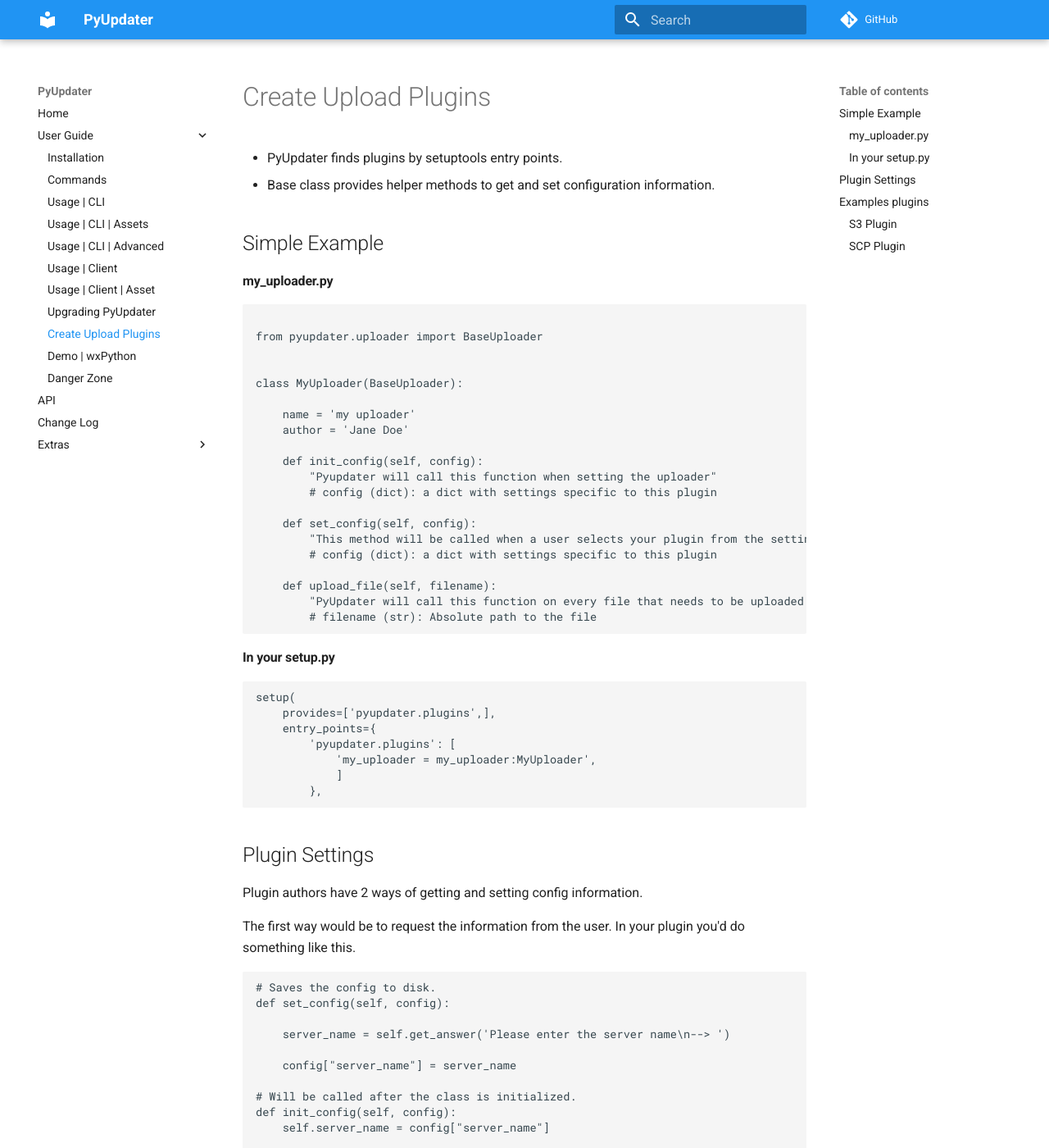
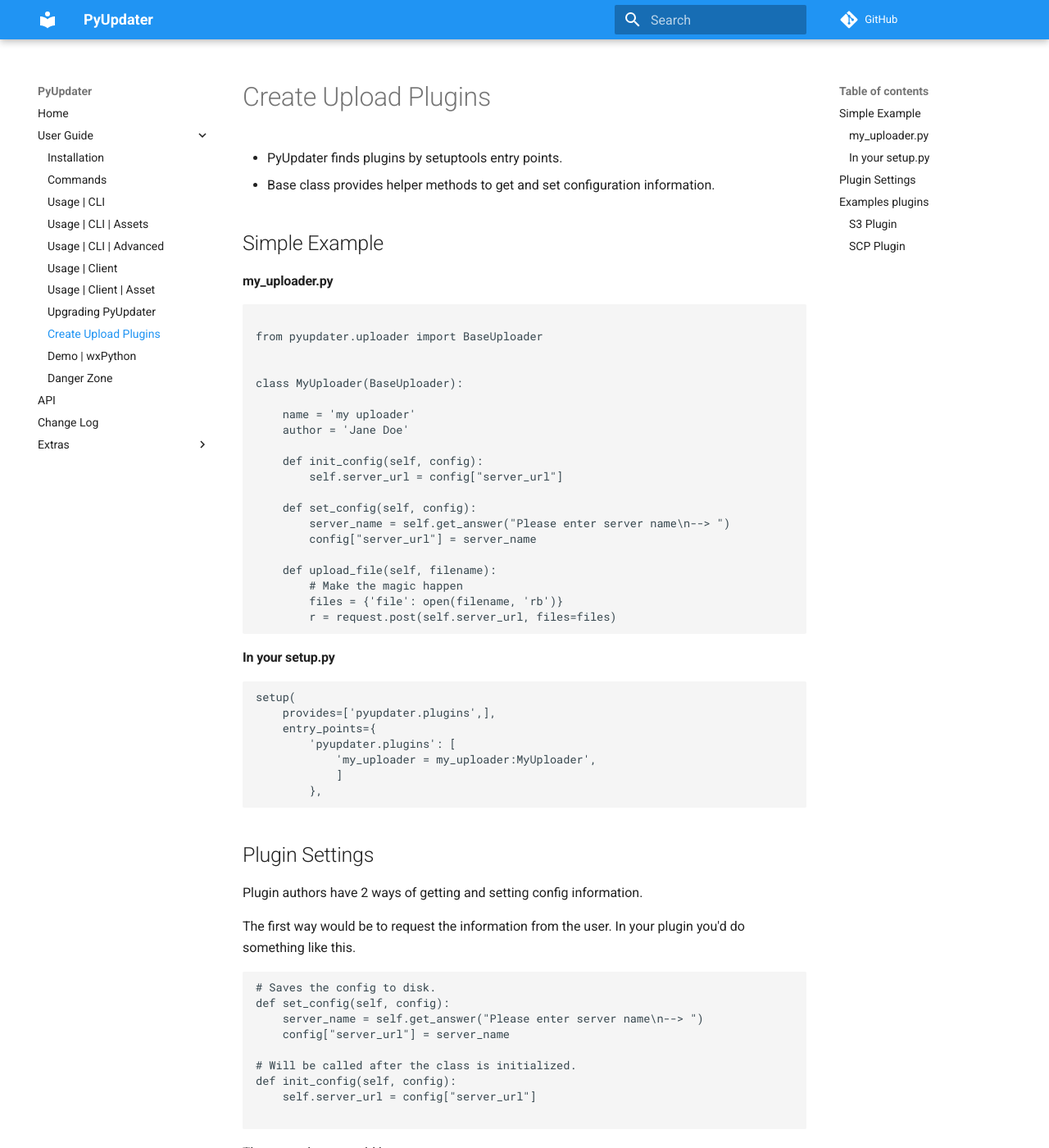
Before and after one commit to Digital-Sapphire/PyUpdater, an MkDocs documentation site: the page built from docs/create-upload-plugin.md, in a window 1280 px wide and 1400 px high. Shown: the whole window at 82% size. Built offline with MkDocs 1.6.1 and Material for MkDocs 9.7.7, drawn with Linux system fonts in a browser that asks for light colours; comment, search, counter and statistics services are not loaded; old or Windows-style settings are respelled for this version of MkDocs.

Commit message:
Clean up examples

````diff
--- a/docs/create-upload-plugin.md
+++ b/docs/create-upload-plugin.md
@@ -16,16 +16,16 @@
     author = 'Jane Doe'
 
     def init_config(self, config):
-        "Pyupdater will call this function when setting the uploader"
-        # config (dict): a dict with settings specific to this plugin
+        self.server_url = config["server_url"]
 
     def set_config(self, config):
-        "This method will be called when a user selects your plugin from the settings flag"
-        # config (dict): a dict with settings specific to this plugin
+        server_name = self.get_answer("Please enter server name\n--> ")
+        config["server_url"] = server_name
 
     def upload_file(self, filename):
-        "PyUpdater will call this function on every file that needs to be uploaded."
-        # filename (str): Absolute path to the file
+        # Make the magic happen
+        files = {'file': open(filename, 'rb')}
+        r = request.post(self.server_url, files=files)
 ```
 
 
@@ -47,14 +47,12 @@
 ```python
 # Saves the config to disk.
 def set_config(self, config):
-
-    server_name = self.get_answer('Please enter the server name\n--> ')
-
-    config["server_name"] = server_name
+    server_name = self.get_answer("Please enter server name\n--> ")
+    config["server_url"] = server_name
 
 # Will be called after the class is initialized.
 def init_config(self, config):
-    self.server_name = config["server_name"]
+    self.server_url = config["server_url"]
 
 ```
 
````
